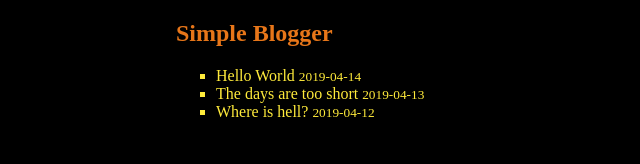
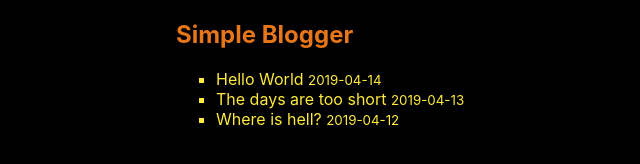
Before and after one commit to MagicMart/simple-blogger, a React app: page / in a window 1280 px wide. Shown: the whole page, without its empty margins (114-754 px from the left). Built offline with nearby package versions, Linux system fonts and the light colour scheme.

Commit message:
system fonts

```diff
--- a/src/styles.less
+++ b/src/styles.less
@@ -8,6 +8,9 @@ html {
 }
 
 body {
+    font-family: -apple-system, BlinkMacSystemFont, "Segoe UI", Roboto,
+        Helvetica, Arial, sans-serif, "Apple Color Emoji", "Segoe UI Emoji",
+        "Segoe UI Symbol";
     background-color: black;
     color: whitesmoke;
 }
```
